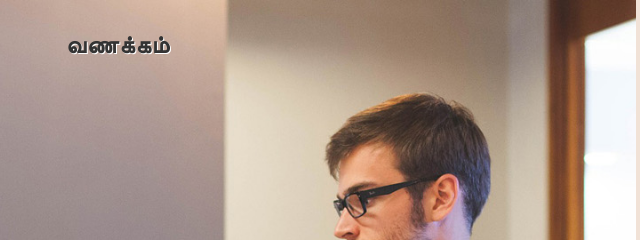
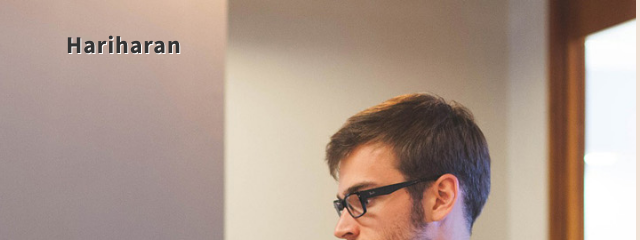
Before and after one commit to itzharis/hariharan.github.io, a plain HTML site: page index.html in a window 1280 px wide. Shown: the top 240 px of the page, 4-644 px from the left. Drawn offline with Linux system fonts and the light colour scheme.

Commit message:
home commit 5

```diff
--- a/index.html
+++ b/index.html
@@ -9,7 +9,7 @@
 <meta name="author" content="">
 <meta name="viewport" content="width=device-width, initial-scale=1, maximum-scale=1">
 
-<title>Stimulus HTML CSS Template</title>
+<title>Portfolio-ஹரிஹரன்</title>
 <!--
 Stimulus Template
 http://www.templatemo.com/tm-498-stimulus
@@ -46,7 +46,7 @@ http://www.templatemo.com/tm-498-stimulus
                     <span class="icon icon-bar"></span>
                     <span class="icon icon-bar"></span>
                </button>
-               <a href="#" class="navbar-brand">வணக்கம்</a>
+               <a href="#" class="navbar-brand">Hariharan</a>
           </div>
 
           <div class="collapse navbar-collapse">
```
